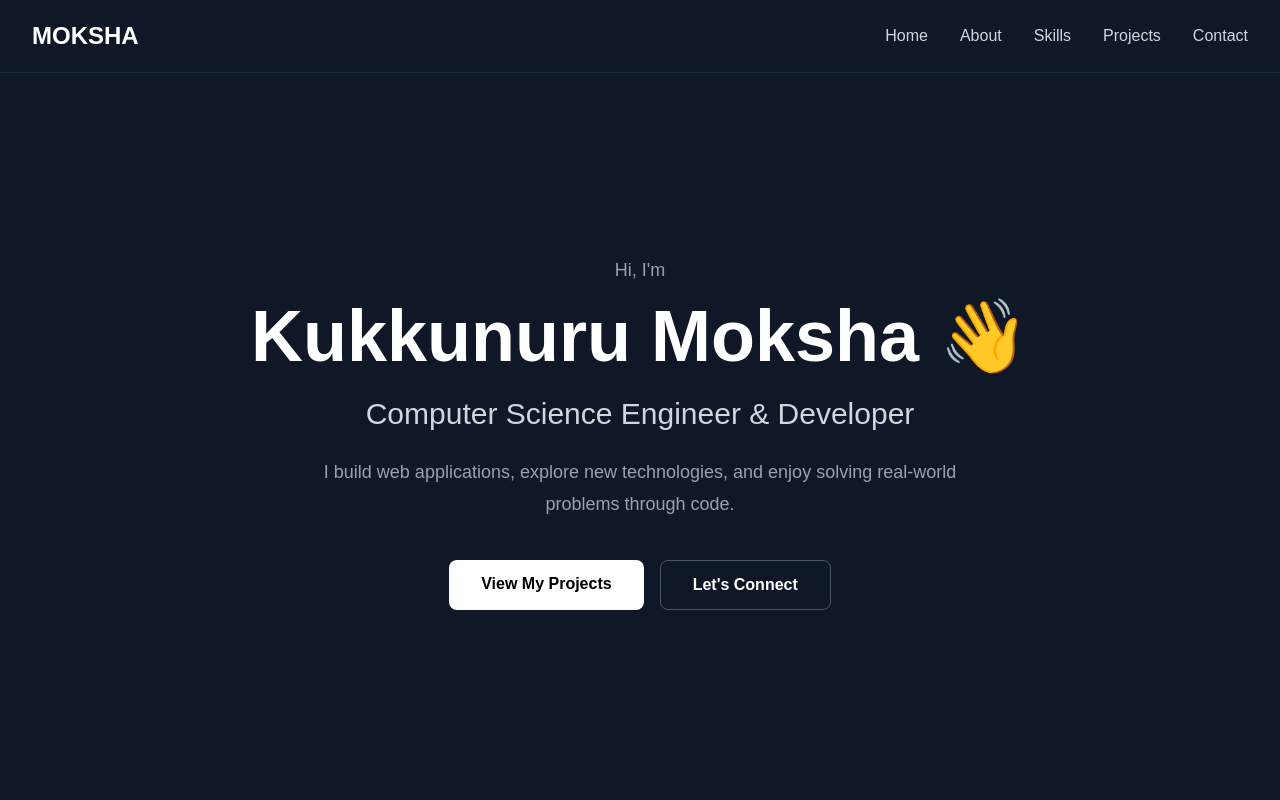
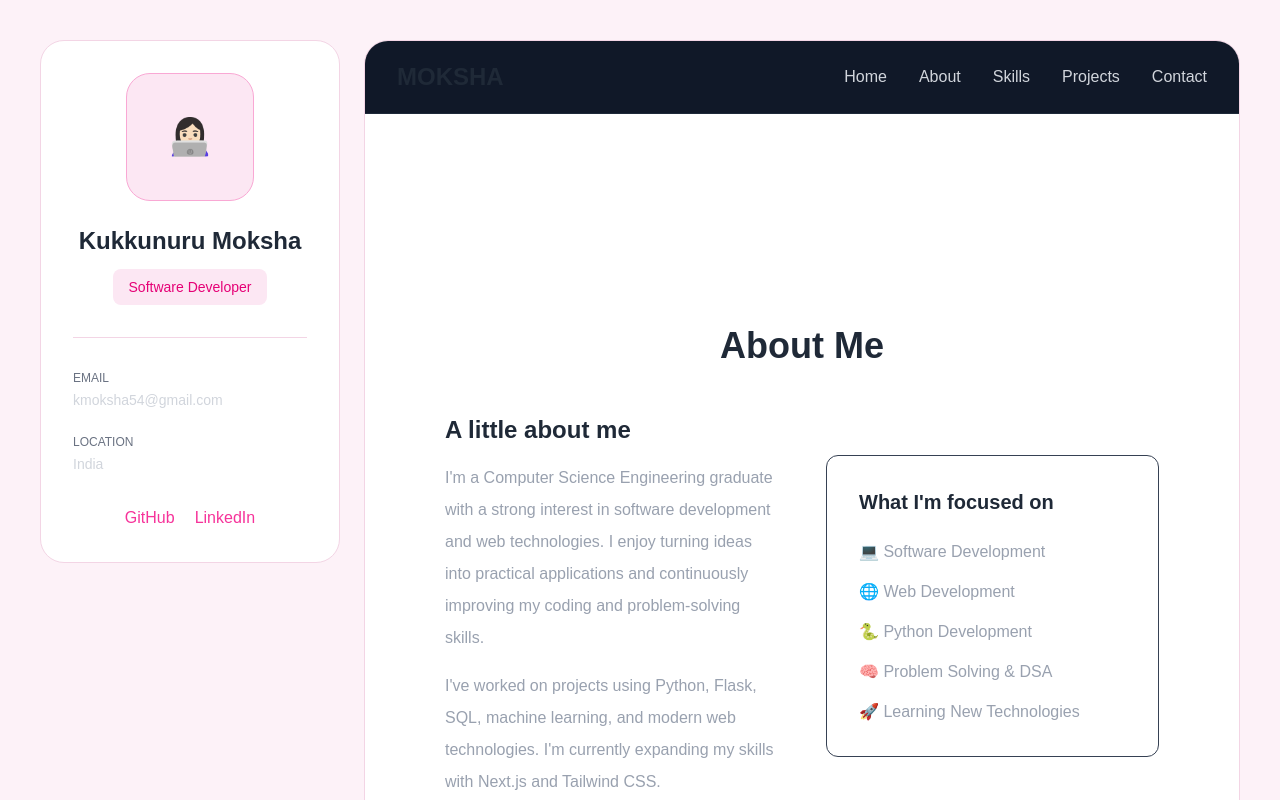
Before and after one commit to Moksha-source/my-portfolio, a Next.js app: page / in a window 1280 px wide. Shown: the top 800 px of the page. Built offline with nearby package versions, Linux system fonts and the light colour scheme.

Commit message:
Changed the layout

```diff
--- a/app/page.tsx
+++ b/app/page.tsx
@@ -7,54 +7,78 @@ import Footer from "@/components/Footer";
 
 export default function Home() {
   return (
-    <main className="min-h-screen bg-gray-900 text-white">
+    <main className="min-h-screen bg-[#fdf2f8] text-[#1f2937] p-6 md:p-10">
 
-      <Navbar />
+      <div className="max-w-7xl mx-auto grid grid-cols-1 lg:grid-cols-[300px_1fr] gap-6">
 
-     <div className="min-h-[90vh] flex items-center justify-center px-8">
+        {/* LEFT PROFILE CARD */}
+        <aside className="bg-white border border-[#f3d5e5] rounded-3xl p-8 h-fit">
 
-      <div className="max-w-4xl text-center">
+          <div className="flex flex-col items-center text-center">
 
-        <p className="text-lg text-gray-400 mb-4">
-          Hi, I'm
+            {/* Temporary profile image */}
+           <div className="w-32 h-32 rounded-3xl bg-[#fce7f3] border border-[#f9a8d4] flex items-center justify-center mb-6">
+              <span className="text-4xl">👩🏻‍💻</span>
+            </div>
+
+            <h1 className="text-2xl font-bold">
+              Kukkunuru Moksha
+            </h1>
+
+            <span className="mt-3 bg-[#fce7f3] text-pink-600 px-4 py-2 rounded-lg text-sm font-medium">
+              Software Developer
+            </span>
+
+          </div>
+
+          <div className="border-t border-[#f3d5e5] my-8" />
+
+          <div className="space-y-6">
+
+            <div>
+              <p className="text-xs text-gray-500 uppercase">
+                Email
               </p>
 
-        <h1 className="text-5xl md:text-7xl font-bold mb-6">
-          Kukkunuru Moksha 👋
-        </h1>
+              <p className="text-sm text-gray-300 mt-1">
+                kmoksha54@gmail.com
+              </p>
+            </div>
 
-        <h2 className="text-2xl md:text-3xl text-gray-300 mb-6">
-          Computer Science Engineer & Developer
-        </h2>
-
-        <p className="text-gray-400 text-lg max-w-2xl mx-auto mb-10 leading-8">
-          I build web applications, explore new technologies,
-          and enjoy solving real-world problems through code.
+            <div>
+              <p className="text-xs text-gray-500 uppercase">
+                Location
               </p>
 
-        <div className="flex flex-col sm:flex-row gap-4 justify-center">
-
-          <a
-            href="#projects"
-            className="bg-white text-black px-8 py-3 rounded-lg font-semibold hover:bg-gray-200 transition"
-          >
-            View My Projects
-          </a>
-
-          <a
-            href="#contact"
-            className="border border-gray-600 px-8 py-3 rounded-lg font-semibold hover:border-white transition"
-          >
-            Let's Connect
-          </a>
-
+              <p className="text-sm text-gray-300 mt-1">
+                India
+              </p>
             </div>
 
           </div>
 
+          <div className="flex justify-center gap-5 mt-8 text-gray-400">
+
+           <span className="text-pink-500 hover:text-pink-600 transition cursor-pointer">
+            GitHub
+          </span>
+
+          <span className="text-pink-500 hover:text-pink-600 transition cursor-pointer">
+            LinkedIn
+          </span>
+
           </div>
 
-      <About/>
+        </aside>
+
+
+        {/* RIGHT CONTENT */}
+        <section className="bg-white border border-[#f3d5e5] rounded-3xl overflow-hidden">
+          <Navbar />
+
+          <div className="p-8 md:p-12">
+
+            <About />
 
             <Skills />
 
@@ -62,7 +86,13 @@ export default function Home() {
 
             <Contact />
 
+          </div>
+
           <Footer />
+
+        </section>
+
+      </div>
 
     </main>
   );
```
Lines whose indentation alone changed are shown as unchanged.
